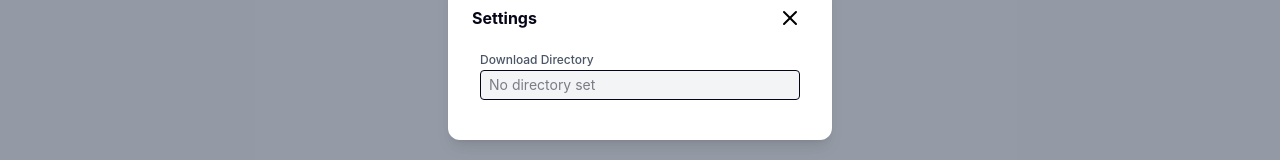
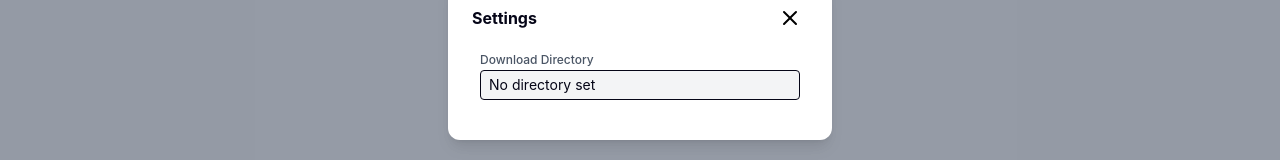
Before and after one commit to ClaytonWas/wyrmhole, a React (Vite) app: page / in a window 1280 px wide. Both pictures are taken after a click on the icon 1246 px from the left and 34 px from the top of the page. Shown: the part 342-502 px from the top of the page. Built offline with nearby package versions, Linux system fonts and the light colour scheme.

Commit message:
Changed directory highlight behaviour for front-end SettingsMenu.

```diff
--- a/src/SettingsMenu.tsx
+++ b/src/SettingsMenu.tsx
@@ -51,25 +51,15 @@
             </div>
 
             {/* Download directory field */}
-            <div
-                onClick={(e) => {
+            <div className="p-2 mb-2 rounded-lg cursor-pointer hover:bg-gray-200/70 group" onClick={(e) => {
                 const selection = window.getSelection?.();
                 if (!selection || selection.toString() === "") {
                   choose_download_directory();
                 }
-                }}
-                className="p-2 mb-2 rounded-lg cursor-pointer hover:bg-gray-200/70 group"
-            >
+              }}>
               <label className="block font-medium text-xs select-none cursor-pointer mb-0.5 text-gray-600 group-hover:text-gray-950">Download Directory</label>
-              <div className="flex items-center gap-2">
-                <input
-                    type="text"
-                    onChange={(e) => setDownloadDirectory(e.target.value)}
-                    placeholder={"No directory set"}
-                    value={downloadDirectory}
-                    readOnly
-                    className="flex-1 border rounded px-2 py-1 bg-gray-100 text-sm"
-                />
+              <div className="flex-1 border rounded px-2 py-1 bg-gray-100 text-sm select-none">
+                {downloadDirectory || "No directory set"}
               </div>
             </div>
           </div>
```
Lines whose indentation alone changed are shown as unchanged.
